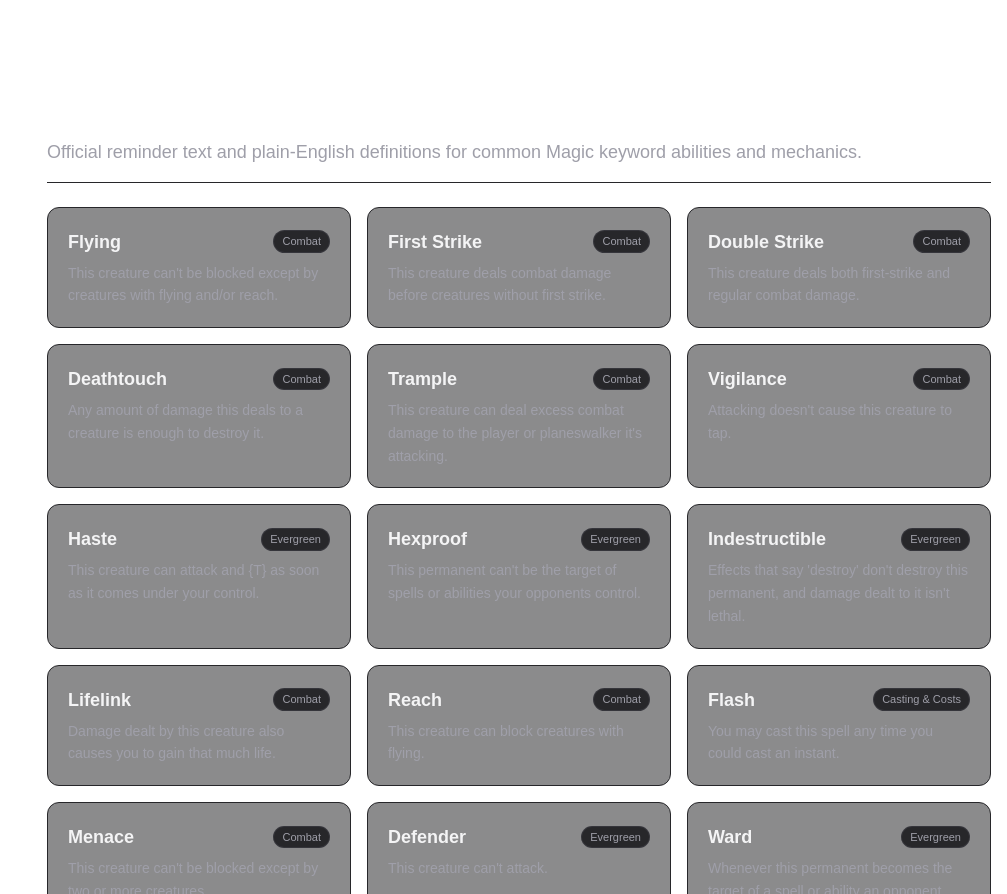
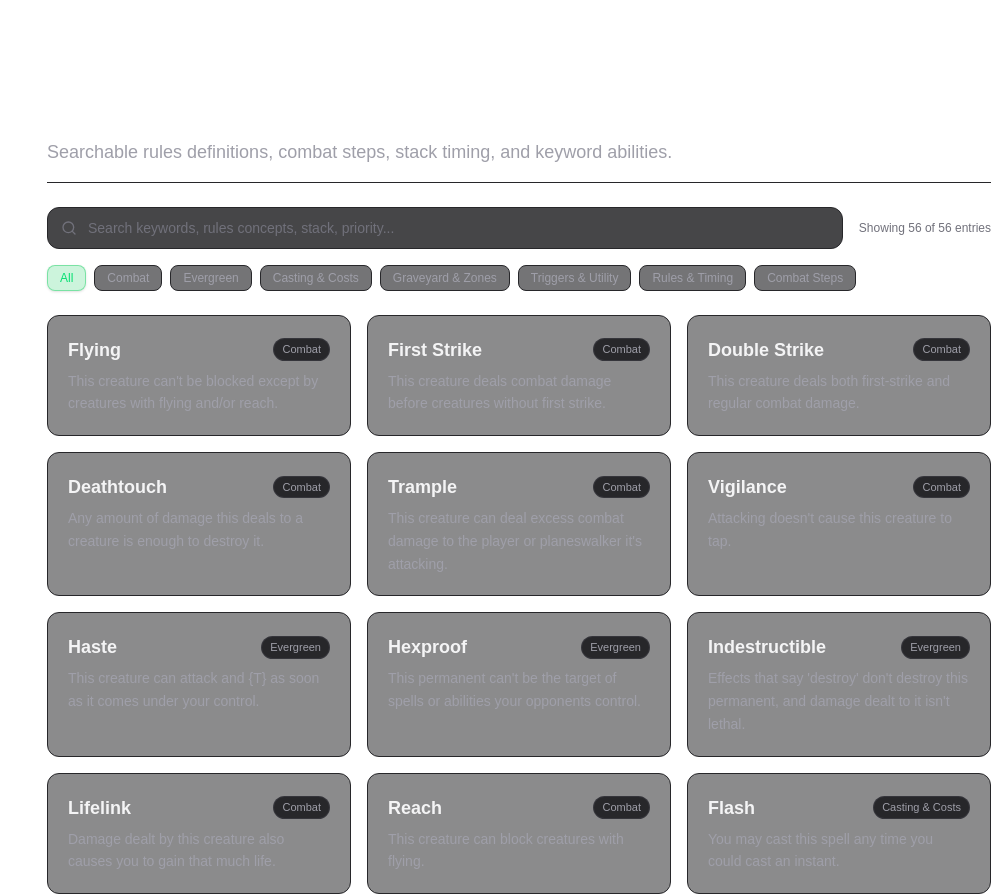
Before and after one commit to pmurasky/deck-assemble-web, a Next.js app: page /learn in a window 1280 px wide. Shown: the part 4748-5642 px from the top of the page, without its empty margins (273-1280 px from the left). Built offline with nearby package versions, Linux system fonts and the light colour scheme; no server answers.

Commit message:
feat(learn): implement searchable and filterable glossary view

```diff
--- a/components/learn/KeywordGlossarySection.tsx
+++ b/components/learn/KeywordGlossarySection.tsx
@@ -1,13 +1,28 @@
-import { KEYWORDS, type KeywordItem } from '@/lib/keywords';
+'use client';
 
-export type { KeywordItem };
-export { KEYWORDS };
+import React, { useState, useMemo } from 'react';
+import { Search, X, BookOpen } from 'lucide-react';
+import {
+  GLOSSARY_ITEMS,
+  GLOSSARY_CATEGORIES,
+  KEYWORDS,
+  type GlossaryItem,
+  type KeywordItem,
+} from '@/lib/keywords';
 
-function KeywordCard({ item }: { item: KeywordItem }) {
+export type { KeywordItem, GlossaryItem };
+export { KEYWORDS, GLOSSARY_ITEMS };
+
+function toSlug(name: string): string {
+  return name.toLowerCase().replace(/[^a-z0-9]+/g, '-').replace(/(^-|-$)/g, '');
+}
+
+function GlossaryCard({ item }: { item: GlossaryItem }) {
   return (
     <div
+      id={`glossary-${toSlug(item.name)}`}
       data-testid="keyword-card"
-      className="p-5 bg-zinc-900/50 border border-zinc-800 rounded-xl hover:bg-zinc-800/50 transition-colors flex flex-col justify-between"
+      className="p-5 bg-zinc-900/50 border border-zinc-800 rounded-xl hover:bg-zinc-800/50 transition-colors flex flex-col justify-between scroll-mt-36"
     >
       <div>
         <div className="flex items-center justify-between gap-2 mb-1.5">
@@ -22,21 +37,203 @@ function KeywordCard({ item }: { item: KeywordItem }) {
   );
 }
 
+function ClearInputButton({ onClear }: { onClear: () => void }) {
+  return (
+    <button
+      type="button"
+      aria-label="Clear search input"
+      onClick={onClear}
+      className="absolute right-3 top-1/2 -translate-y-1/2 text-zinc-500 hover:text-zinc-300 p-1"
+    >
+      <X className="w-4 h-4" />
+    </button>
+  );
+}
+
+function SearchBar({
+  query,
+  onChange,
+  onClear,
+}: {
+  query: string;
+  onChange: (v: string) => void;
+  onClear: () => void;
+}) {
+  return (
+    <div className="relative flex-1">
+      <Search className="absolute left-3.5 top-1/2 -translate-y-1/2 w-4 h-4 text-zinc-500" />
+      <input
+        type="search"
+        role="searchbox"
+        aria-label="Search glossary"
+        value={query}
+        onChange={(e) => onChange(e.target.value)}
+        placeholder="Search keywords, rules concepts, stack, priority..."
+        className="w-full bg-zinc-900/80 border border-zinc-800 rounded-xl pl-10 pr-10 py-2.5 text-sm text-zinc-200 placeholder-zinc-500 focus:outline-none focus:border-green-500/60 transition-colors"
+      />
+      {query && <ClearInputButton onClear={onClear} />}
+    </div>
+  );
+}
+
+function CategoryPillButton({
+  category,
+  isActive,
+  onSelect,
+}: {
+  category: string;
+  isActive: boolean;
+  onSelect: (cat: string) => void;
+}) {
+  const activeClass = 'bg-green-500/20 text-green-400 border border-green-500/40 shadow-sm';
+  const inactiveClass = 'bg-zinc-900/60 text-zinc-400 border border-zinc-800 hover:bg-zinc-800 hover:text-zinc-200';
+  return (
+    <button
+      type="button"
+      onClick={() => onSelect(category)}
+      className={`px-3 py-1 rounded-lg text-xs font-medium transition-all cursor-pointer ${isActive ? activeClass : inactiveClass}`}
+    >
+      {category}
+    </button>
+  );
+}
+
+function CategoryPills({
+  categories,
+  selectedCategory,
+  onSelect,
+}: {
+  categories: string[];
+  selectedCategory: string;
+  onSelect: (cat: string) => void;
+}) {
+  const allCategories = ['All', ...categories];
+  return (
+    <div className="flex flex-wrap gap-2">
+      {allCategories.map((cat) => (
+        <CategoryPillButton
+          key={cat}
+          category={cat}
+          isActive={selectedCategory === cat}
+          onSelect={onSelect}
+        />
+      ))}
+    </div>
+  );
+}
+
+function EmptyGlossaryState({ onReset }: { onReset: () => void }) {
+  return (
+    <div className="text-center py-12 px-4 border border-dashed border-zinc-800 rounded-2xl bg-zinc-900/20">
+      <BookOpen className="w-10 h-10 text-zinc-600 mx-auto mb-3" />
+      <h4 className="text-base font-semibold text-zinc-300">No glossary entries found</h4>
+      <p className="text-sm text-zinc-500 mt-1 max-w-md mx-auto">
+        Try checking for typos or clear your search filters to browse all keywords and rules.
+      </p>
+      <button
+        type="button"
+        onClick={onReset}
+        className="mt-4 px-4 py-2 bg-zinc-800 hover:bg-zinc-700 text-xs font-semibold text-zinc-200 rounded-lg transition-colors cursor-pointer"
+      >
+        Clear search & filters
+      </button>
+    </div>
+  );
+}
+
+function GlossaryHeader() {
+  return (
+    <div className="border-b border-zinc-800 pb-4">
+      <h2 className="text-3xl font-extrabold text-white">Rules & Keyword Glossary</h2>
+      <p className="text-zinc-400 mt-2 text-lg">
+        Searchable rules definitions, combat steps, stack timing, and keyword abilities.
+      </p>
+    </div>
+  );
+}
+
+function GlossaryControls({
+  searchQuery,
+  onSearchChange,
+  onClearSearch,
+  selectedCategory,
+  onSelectCategory,
+  filteredCount,
+  totalCount,
+}: {
+  searchQuery: string;
+  onSearchChange: (q: string) => void;
+  onClearSearch: () => void;
+  selectedCategory: string;
+  onSelectCategory: (cat: string) => void;
+  filteredCount: number;
+  totalCount: number;
+}) {
+  return (
+    <div className="space-y-4">
+      <div className="flex flex-col sm:flex-row gap-4 items-stretch sm:items-center justify-between">
+        <SearchBar query={searchQuery} onChange={onSearchChange} onClear={onClearSearch} />
+        <div className="text-xs text-zinc-500 whitespace-nowrap self-center">
+          Showing {filteredCount} of {totalCount} entries
+        </div>
+      </div>
+      <CategoryPills
+        categories={GLOSSARY_CATEGORIES}
+        selectedCategory={selectedCategory}
+        onSelect={onSelectCategory}
+      />
+    </div>
+  );
+}
+
+function GlossaryGrid({ items }: { items: GlossaryItem[] }) {
+  return (
+    <div className="grid grid-cols-1 md:grid-cols-2 lg:grid-cols-3 gap-4">
+      {items.map((item) => (
+        <GlossaryCard key={item.name} item={item} />
+      ))}
+    </div>
+  );
+}
+
+function matchesSearchAndCategory(item: GlossaryItem, query: string, category: string): boolean {
+  const matchesCat = category === 'All' || item.category === category;
+  if (!matchesCat) return false;
+  if (!query) return true;
+  const q = query.toLowerCase();
+  return (
+    item.name.toLowerCase().includes(q) ||
+    item.category.toLowerCase().includes(q) ||
+    item.description.toLowerCase().includes(q)
+  );
+}
+
 export function KeywordGlossarySection() {
+  const [searchQuery, setSearchQuery] = useState('');
+  const [selectedCategory, setSelectedCategory] = useState('All');
+
+  const filteredItems = useMemo(() => {
+    const q = searchQuery.trim();
+    return GLOSSARY_ITEMS.filter((item) => matchesSearchAndCategory(item, q, selectedCategory));
+  }, [searchQuery, selectedCategory]);
+
   return (
     <section id="keywords" className="scroll-mt-32 space-y-6">
-      <div className="border-b border-zinc-800 pb-4">
-        <h2 className="text-3xl font-extrabold text-white">Keyword Glossary</h2>
-        <p className="text-zinc-400 mt-2 text-lg">
-          Official reminder text and plain-English definitions for common Magic keyword abilities and mechanics.
-        </p>
-      </div>
-
-      <div className="grid grid-cols-1 md:grid-cols-2 lg:grid-cols-3 gap-4">
-        {KEYWORDS.map((item) => (
-          <KeywordCard key={item.name} item={item} />
-        ))}
-      </div>
+      <GlossaryHeader />
+      <GlossaryControls
+        searchQuery={searchQuery}
+        onSearchChange={setSearchQuery}
+        onClearSearch={() => setSearchQuery('')}
+        selectedCategory={selectedCategory}
+        onSelectCategory={setSelectedCategory}
+        filteredCount={filteredItems.length}
+        totalCount={GLOSSARY_ITEMS.length}
+      />
+      {filteredItems.length === 0 ? (
+        <EmptyGlossaryState onReset={() => { setSearchQuery(''); setSelectedCategory('All'); }} />
+      ) : (
+        <GlossaryGrid items={filteredItems} />
+      )}
     </section>
   );
 }
```
Also changed, not shown: 1 other file (tests, documents, lock files or other folders).
